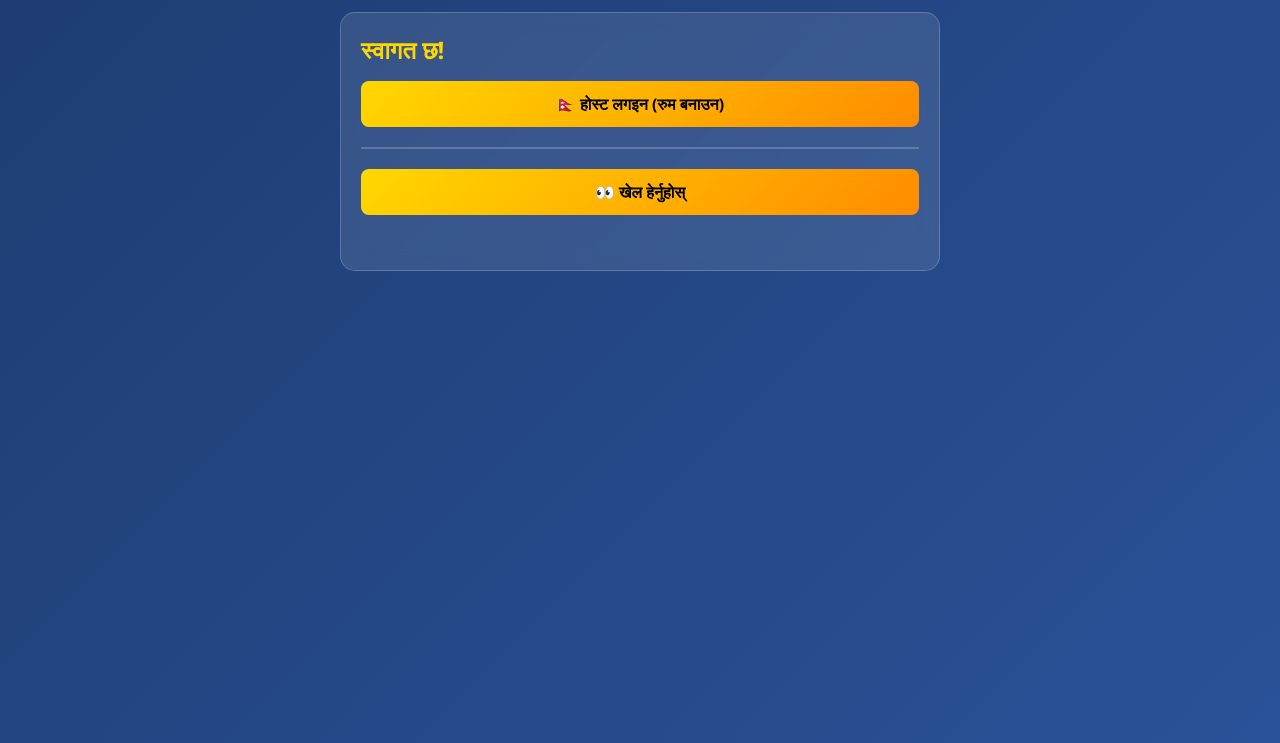
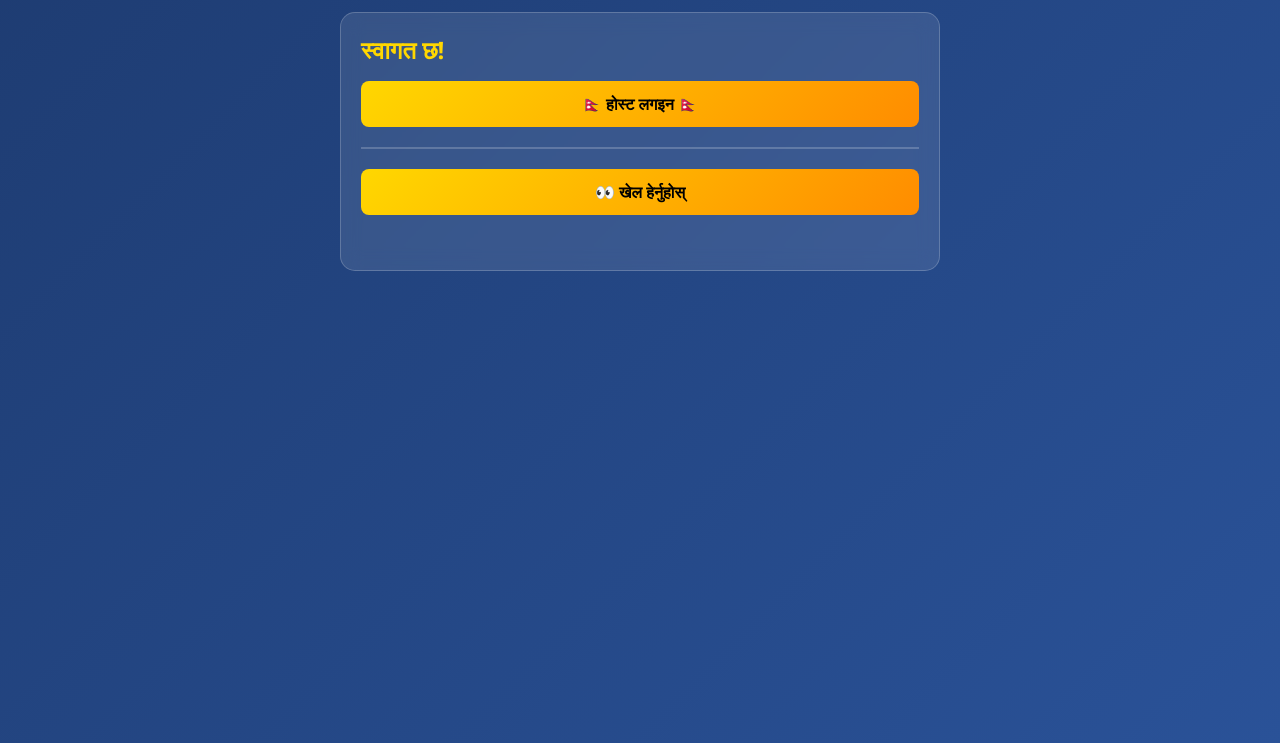
Before and after one commit to parkashrawal/CasinoKingTambola, a website: page public/index.html in a window 1280 px wide. Shown: the part 57-800 px from the top of the page. Drawn offline with nearby package versions, Linux system fonts and the light colour scheme; no server answers.

Commit message:
Update index.html

```diff
--- a/public/index.html
+++ b/public/index.html
@@ -19,7 +19,7 @@
 
 <div id="landing" class="card">
   <h2>स्वागत छ!</h2>
-  <button onclick="showHostLogin()">🇳🇵 होस्ट लगइन (रुम बनाउन)</button>
+  <button onclick="showHostLogin()">🇳🇵 होस्ट लगइन 🇳🇵</button>
   <hr>
   <button onclick="viewGame()">👀 खेल हेर्नुहोस्</button>
   <div id="landingMsg" class="msg"></div>
```
